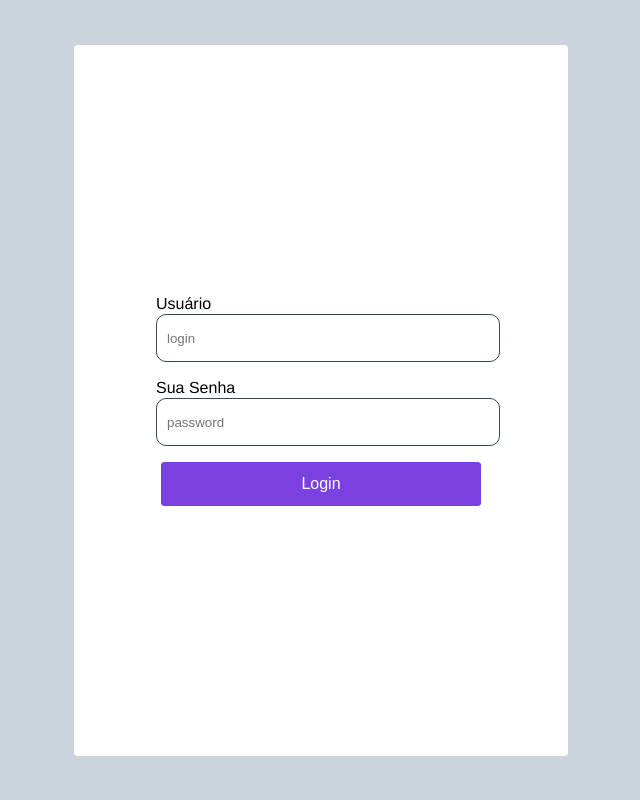
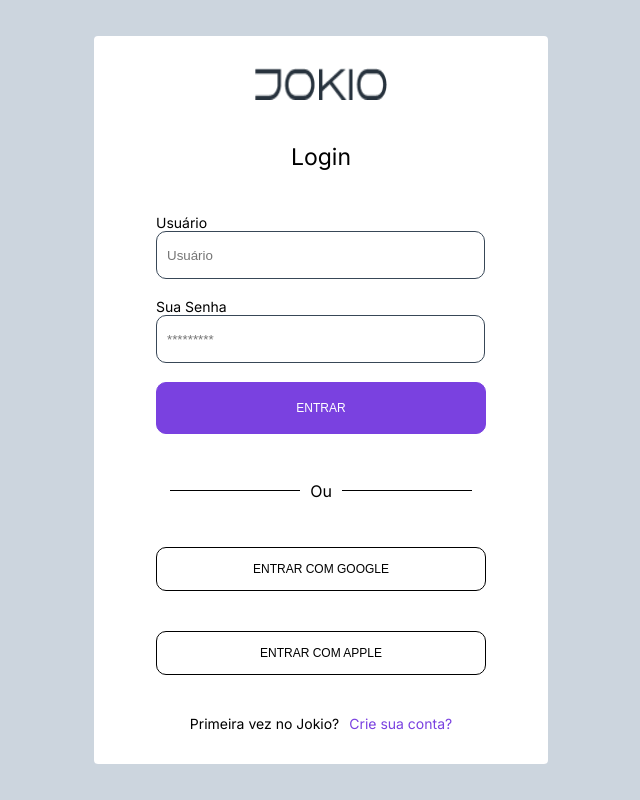
Before and after one commit to meme-facts/jokio-web, a Next.js app: page / in a window 1280 px wide. Shown: the whole page, without its empty margins (319-959 px from the left). Built offline with nearby package versions, Linux system fonts and the light colour scheme.

Commit message:
creating login components and some setup to the project

```diff
--- a/package.json
+++ b/package.json
@@ -9,6 +9,7 @@
     "lint": "next lint"
   },
   "dependencies": {
+    "@next/font": "^13.4.10",
     "@types/node": "20.4.1",
     "@types/react": "18.2.14",
     "@types/react-dom": "18.2.6",
--- /dev/null
+++ b/src/components/flex/Stacks.tsx
@@ -0,0 +1,20 @@
+import React, { CSSProperties, PropsWithChildren } from "react";
+import { styled } from "styled-components";
+
+type IDiv = CSSProperties & React.HTMLAttributes<HTMLDivElement>;
+
+export const Div = styled.div<IDiv>`
+  display: flex;
+  ${(props) =>
+    Object.keys(props).map((name) => {
+      return {
+        [name]: props[name as keyof IDiv],
+      };
+    })};
+`;
+
+function HStack({ children, ...props }: PropsWithChildren<IDiv>) {
+  return <Div {...props}>{children}</Div>;
+}
+
+export default HStack;
--- a/src/components/form/Button/index.tsx
+++ b/src/components/form/Button/index.tsx
@@ -1,28 +1,6 @@
 import { PropsWithChildren } from "react";
-import { StyledButton } from "./styles";
+import { IButton, StyledButton } from "./styles";
 
-export type IVariants = "primary" | "secondary";
-
-export interface IButtonProps
-  extends React.ButtonHTMLAttributes<HTMLButtonElement> {
-  variant?: IVariants;
+export function Button({ children, ...rest }: PropsWithChildren<IButton>) {
+  return <StyledButton {...rest}>{children}</StyledButton>;
 }
-
-export function Button({
-  children,
-  variant = "primary",
-  ...rest
-}: PropsWithChildren<IButtonProps>) {
-  return (
-    <StyledButton
-      padding="0px"
-      margin="0px"
-      width="320px"
-      height="44px"
-      variant={variant}
-      {...rest}
-    >
-      {children}
-    </StyledButton>
-  );
-}
--- a/src/components/form/Button/styles.ts
+++ b/src/components/form/Button/styles.ts
@@ -1,19 +1,28 @@
+import { ButtonHTMLAttributes, CSSProperties, DetailedHTMLProps } from "react";
 import { styled } from "styled-components";
-import { IButtonProps, IVariants } from ".";
+import { Styled } from "styled-components/dist/constructors/constructWithOptions";
+import { BaseObject } from "styled-components/dist/types";
 
-export const StyledButton = styled.button<any>`
-  /* Adapt the colors based on primary prop */
+export type IButton = CSSProperties &
+  React.ButtonHTMLAttributes<HTMLButtonElement>;
+
+export const StyledButton = styled.button<CSSProperties>`
   background: #7a41e0;
   color: #ffffff;
   width: 100%;
-  font-size: 1em;
+  font-size: 12px;
   margin: 0;
   padding: 0;
   border: 1px solid #7a41e0;
   border-radius: 3px;
-  width: ${(props) => props.width};
-  height: ${(props) => props.height};
   cursor: pointer;
+  ${(props) =>
+    Object.keys(props).map((name) => {
+      return {
+        [name]:
+          props[name as keyof React.ButtonHTMLAttributes<HTMLButtonElement>],
+      };
+    })};
 
   &:hover {
     filter: brightness(0.5);
--- a/src/components/form/Input/index.tsx
+++ b/src/components/form/Input/index.tsx
@@ -1,22 +1,23 @@
 import { Control, Controller, UseFormRegisterReturn } from "react-hook-form";
 import { Container, FormLabel, InputGroup, StyledInput } from "./styles";
 import { P1 } from "@components/text/Paragraph";
+import { CSSProperties } from "react";
 
-export interface InputProps
-  extends React.InputHTMLAttributes<HTMLInputElement> {
+interface InputProps extends React.InputHTMLAttributes<HTMLInputElement> {
   register: UseFormRegisterReturn;
   control: Control<any>;
   label?: string;
 }
+type IInput = CSSProperties & InputProps;
 
 export function Input({
   control,
   register,
   label,
-  width = "330px",
+  width = "100%",
   height = "44px",
   ...rest
-}: InputProps) {
+}: IInput) {
   return (
     <Container width={width} height={height}>
       <InputGroup>
@@ -31,6 +32,8 @@ export function Input({
           render={({ field }) => (
             <StyledInput
               {...rest}
+              width={width}
+              height={height}
               onBlur={field.onBlur}
               onChange={(e: React.ChangeEvent<HTMLInputElement>) =>
                 field.onChange(e.target.value)
--- a/src/components/form/Input/styles.ts
+++ b/src/components/form/Input/styles.ts
@@ -1,14 +1,22 @@
 import { styled } from "styled-components";
 
 export const StyledInput = styled.input`
-  width: 100%;
+  max-width: calc(100% - 15px);
   height: 100%;
   border-radius: 10px;
   border: 1px solid #384757;
   padding-left: 10px;
+  ${(props) =>
+    Object.keys(props).map((name) => {
+      return {
+        [name]:
+          props[name as keyof React.InputHTMLAttributes<HTMLInputElement>],
+      };
+    })};
 `;
 
 const Container = styled.div<React.InputHTMLAttributes<HTMLInputElement>>`
+  width: ${(props) => props.width};
   width: ${(props) => props.width};
   height: ${(props) => props.height};
 `;
--- /dev/null
+++ b/src/components/text/Heading.tsx
@@ -0,0 +1,15 @@
+import { PropsWithChildren } from "react";
+import { styled } from "styled-components";
+
+export const H5Styled = styled.p`
+  font-family: Inter;
+  font-size: 23px;
+  font-style: normal;
+  font-weight: 400;
+  line-height: 150%; /* 34.5px */
+  margin: 0;
+`;
+
+export function H5({ children }: PropsWithChildren<unknown>) {
+  return <H5Styled>{children}</H5Styled>;
+}
--- /dev/null
+++ b/src/components/text/InlineText.tsx
@@ -0,0 +1,29 @@
+import React, { PropsWithChildren } from "react";
+import { styled } from "styled-components";
+
+const Container = styled.div`
+  display: flex;
+  width: 100%;
+  gap: 10px;
+  align-items: center;
+
+  justify-content: center;
+`;
+
+const Line = styled.p`
+  border-top: solid 1px #000;
+  display: flex;
+  flex: 0.45;
+`;
+
+function InlineText({ children }: PropsWithChildren<unknown>) {
+  return (
+    <Container>
+      <Line />
+      {children}
+      <Line />
+    </Container>
+  );
+}
+
+export default InlineText;
--- a/src/components/text/Paragraph.tsx
+++ b/src/components/text/Paragraph.tsx
@@ -1,12 +1,30 @@
-import { PropsWithChildren } from "react";
+import { CSSProperties, PropsWithChildren } from "react";
 import { styled } from "styled-components";
 
-export const TextSm = styled.p`
-  font-size: 1rem;
-  line-height: 1.25rem;
+type IParagraph = CSSProperties & React.HTMLAttributes<HTMLParagraphElement>;
+
+export const PStyled = styled.p<IParagraph>`
   margin: 0;
+  ${(props) =>
+    Object.keys(props).map((name) => {
+      return {
+        [name]: props[name as keyof IParagraph],
+      };
+    })};
 `;
 
-export function P1({ children }: PropsWithChildren<unknown>) {
-  return <TextSm>{children}</TextSm>;
+export function P1({ children, ...props }: PropsWithChildren<IParagraph>) {
+  return (
+    <PStyled fontSize="0.875rem" {...props}>
+      {children}
+    </PStyled>
+  );
 }
+
+export function P2({ children, ...props }: PropsWithChildren<IParagraph>) {
+  return (
+    <PStyled fontSize="1rem" {...props}>
+      {children}
+    </PStyled>
+  );
+}
--- a/src/pages/_app.tsx
+++ b/src/pages/_app.tsx
@@ -2,6 +2,7 @@ import React from "react";
 import type { AppProps } from "next/app";
 import { QueryClient, QueryClientProvider } from "react-query";
 import { ReactQueryDevtools } from "react-query/devtools";
+import { Inter } from "next/font/google";
 
 import { createGlobalStyle } from "styled-components";
 
@@ -9,18 +10,20 @@ const GlobalStyle = createGlobalStyle`
   body {
     margin: 0;
     padding: 0;
-    font-family: Open-Sans, Helvetica, Sans-Serif;
   }
 `;
+const inter = Inter({ subsets: ["latin"] });
 
 function MyApp({ Component, pageProps }: AppProps) {
   const [queryClient] = React.useState(() => new QueryClient());
   return (
-    <QueryClientProvider client={queryClient}>
-      <GlobalStyle />
-      <Component {...pageProps} />
-      <ReactQueryDevtools initialIsOpen={false} />
-    </QueryClientProvider>
+    <main className={inter.className}>
+      <QueryClientProvider client={queryClient}>
+        <GlobalStyle />
+        <Component {...pageProps} />
+        <ReactQueryDevtools initialIsOpen={false} />
+      </QueryClientProvider>
+    </main>
   );
 }
 
--- a/src/pages/index.tsx
+++ b/src/pages/index.tsx
@@ -8,6 +8,10 @@ import { useLoginMutation } from "../hooks/requests/useMutationLogin";
 import { ILogin } from "../requests/login";
 import { Container, Content } from "./styles";
 import { P1 } from "@components/text/Paragraph";
+import { H5 } from "@components/text/Heading";
+import Image from "next/image";
+import InlineText from "@components/text/InlineText";
+import HStack from "@components/flex/Stacks";
 
 function SignIn() {
   const { register, handleSubmit, control } = useForm<ILogin>();
@@ -27,30 +31,57 @@ function SignIn() {
   return (
     <Container>
       <Content>
+        <Image src="/JOKIO.png" alt="me" width="132" height="32" />
+        <H5>Login</H5>
         {/* <h1>Login</h1> */}
         <Input
           label="Usuário"
-          placeholder="login"
+          placeholder="Usuário"
           control={control}
           register={register("login")}
         />
         <Input
           type="password"
           label="Sua Senha"
-          placeholder="password"
+          placeholder="*********"
           control={control}
           register={register("password")}
         />
-        {error && <P1>wrong user or password</P1>}
+        {error && <P1 color="red">wrong user or password</P1>}
         <Button
+          width="330px"
+          height="52px"
+          borderRadius="10px"
           disabled={isLoading}
           onClick={handleSubmit(handleSubmitCreateJob)}
         >
-          Login
+          ENTRAR
         </Button>
-        {/* <span className="text-indigo-600 italic cursor-pointer">
-        <Link href="/app">Go home</Link>
-      </span> */}
+        <InlineText>Ou</InlineText>
+        <Button
+          background="transparent"
+          width="330px"
+          height="44px"
+          borderRadius="10px"
+          borderColor="#000"
+          color="#000"
+        >
+          ENTRAR COM GOOGLE
+        </Button>
+        <Button
+          background="transparent"
+          width="330px"
+          height="44px"
+          borderRadius="10px"
+          borderColor="#000"
+          color="#000"
+        >
+          ENTRAR COM APPLE
+        </Button>
+        <HStack gap="10px">
+          <P1>Primeira vez no Jokio?</P1>{" "}
+          <P1 color="#7A41E0">Crie sua conta?</P1>
+        </HStack>
       </Content>
     </Container>
   );
--- a/src/pages/styles.ts
+++ b/src/pages/styles.ts
@@ -14,15 +14,14 @@ export const Container = styled.div`
 export const Content = styled.div`
   display: flex;
   flex-direction: column;
-  width: 400px;
+  max-width: 400px;
   justify-content: center;
   align-items: center;
   background-color: #ffffff;
   border: solid 2px #ffffff;
   border-radius: 4px;
-  padding: 20px;
+  padding: 30px 60px;
   gap: 40px;
-  width: 450px;
-  height: 667px;
+  max-height: 667px;
   flex-shrink: 0;
 `;
```
Also changed, not shown: public/JOKIO.png (added), 1 other file (tests, documents, lock files or other folders).
